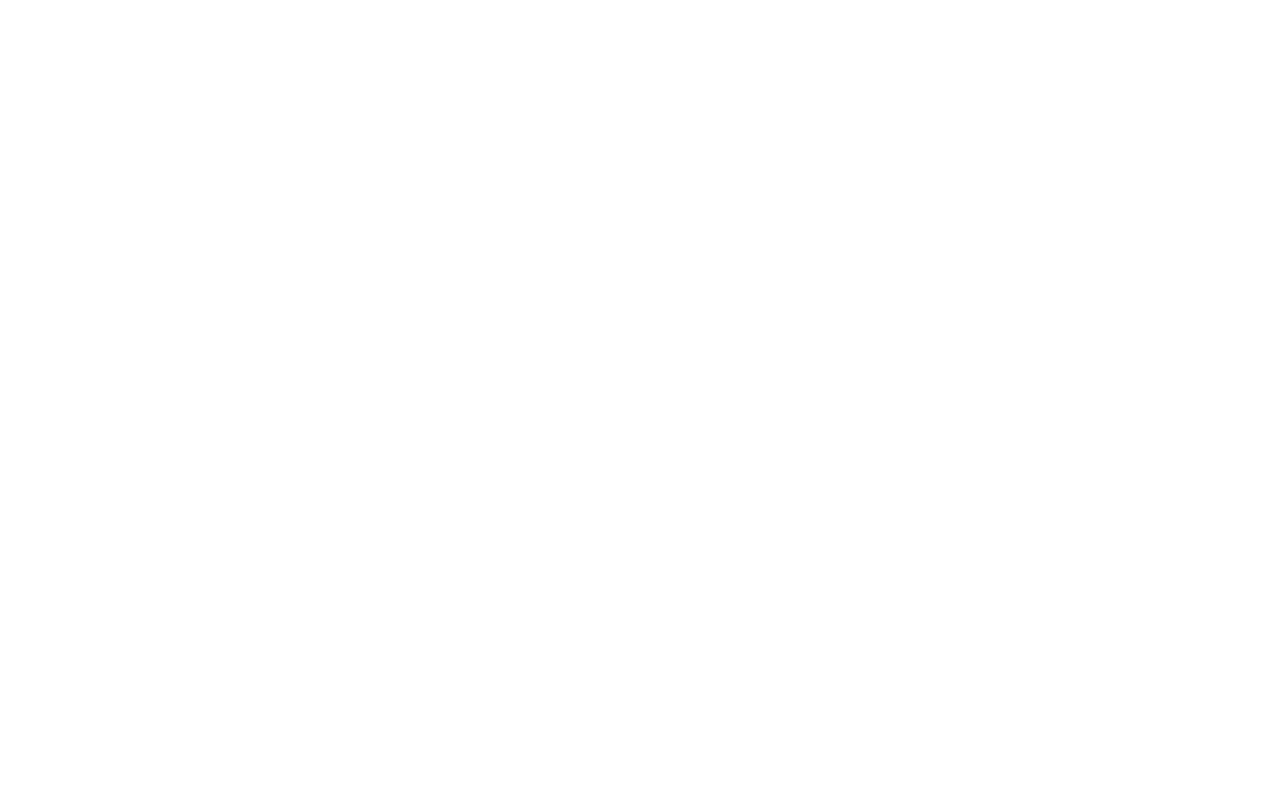
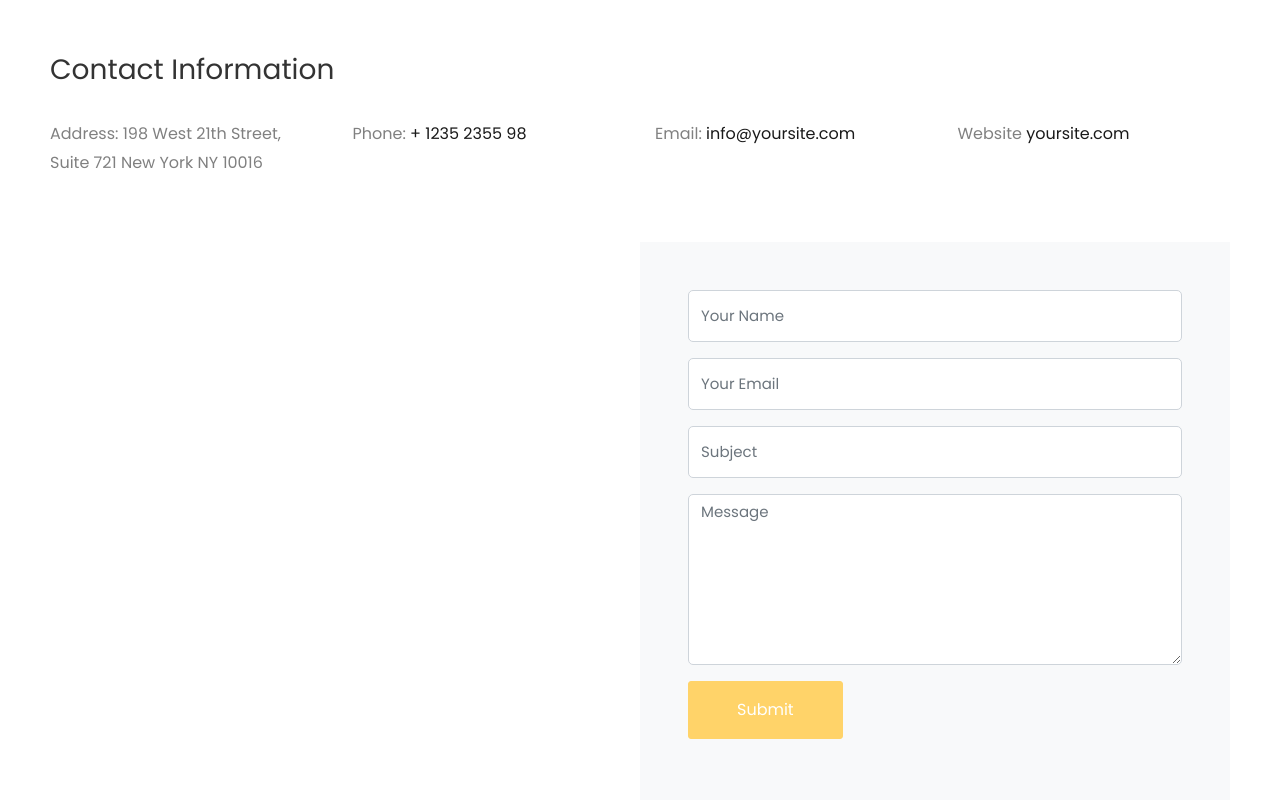
Before and after one commit to romitkarmakar/readit-react, a Next.js app: page /contact in a window 1280 px wide. Before the commit this address had no page. Shown: the part 860-1660 px from the top of the page. Before the commit the page ends 800 px from the top, so only its background shows below. Built offline with nearby package versions, Linux system fonts and the light colour scheme.

Commit message:
Added contact page

```diff
--- a/components/navbar.js
+++ b/components/navbar.js
@@ -93,7 +93,7 @@
                 </a>
               </li>
               <li className="nav-item">
-                <a href="contact.html" className="nav-link">
+                <a href="contact" className="nav-link">
                   Contact
                 </a>
               </li>
--- /dev/null
+++ b/pages/contact.js
@@ -0,0 +1,94 @@
+import React from "react";
+import Layout from "../components/layout";
+import Hero from "../components/hero";
+
+export default class ContactPage extends React.Component {
+  render() {
+    return (
+      <Layout>
+          <Hero />
+        <section className="ftco-section contact-section">
+          <div className="container">
+            <div className="row d-flex mb-5 contact-info">
+              <div className="col-md-12 mb-4">
+                <h2 className="h3">Contact Information</h2>
+              </div>
+              <div className="w-100" />
+              <div className="col-md-3">
+                <p>
+                  <span>Address:</span> 198 West 21th Street, Suite 721 New York
+                  NY 10016
+                </p>
+              </div>
+              <div className="col-md-3">
+                <p>
+                  <span>Phone:</span>{" "}
+                  <a href="tel://1234567920">+ 1235 2355 98</a>
+                </p>
+              </div>
+              <div className="col-md-3">
+                <p>
+                  <span>Email:</span>{" "}
+                  <a href="mailto:info@yoursite.com">info@yoursite.com</a>
+                </p>
+              </div>
+              <div className="col-md-3">
+                <p>
+                  <span>Website</span> <a href="#">yoursite.com</a>
+                </p>
+              </div>
+            </div>
+            <div className="row block-9 no-gutters">
+              <div className="col-lg-6 order-md-last d-flex">
+                <form action="#" className="bg-light p-4 p-md-5 contact-form">
+                  <div className="form-group">
+                    <input
+                      type="text"
+                      className="form-control"
+                      placeholder="Your Name"
+                    />
+                  </div>
+                  <div className="form-group">
+                    <input
+                      type="text"
+                      className="form-control"
+                      placeholder="Your Email"
+                    />
+                  </div>
+                  <div className="form-group">
+                    <input
+                      type="text"
+                      className="form-control"
+                      placeholder="Subject"
+                    />
+                  </div>
+                  <div className="form-group">
+                    <textarea
+                      name
+                      id
+                      cols={30}
+                      rows={7}
+                      className="form-control"
+                      placeholder="Message"
+                      defaultValue={""}
+                    />
+                  </div>
+                  <div className="form-group">
+                    <input
+                      type="submit"
+                      defaultValue="Send Message"
+                      className="btn btn-primary py-3 px-5"
+                    />
+                  </div>
+                </form>
+              </div>
+              <div className="col-lg-6 d-flex">
+                <div id="map" className="bg-white" />
+              </div>
+            </div>
+          </div>
+        </section>
+      </Layout>
+    );
+  }
+}
```
